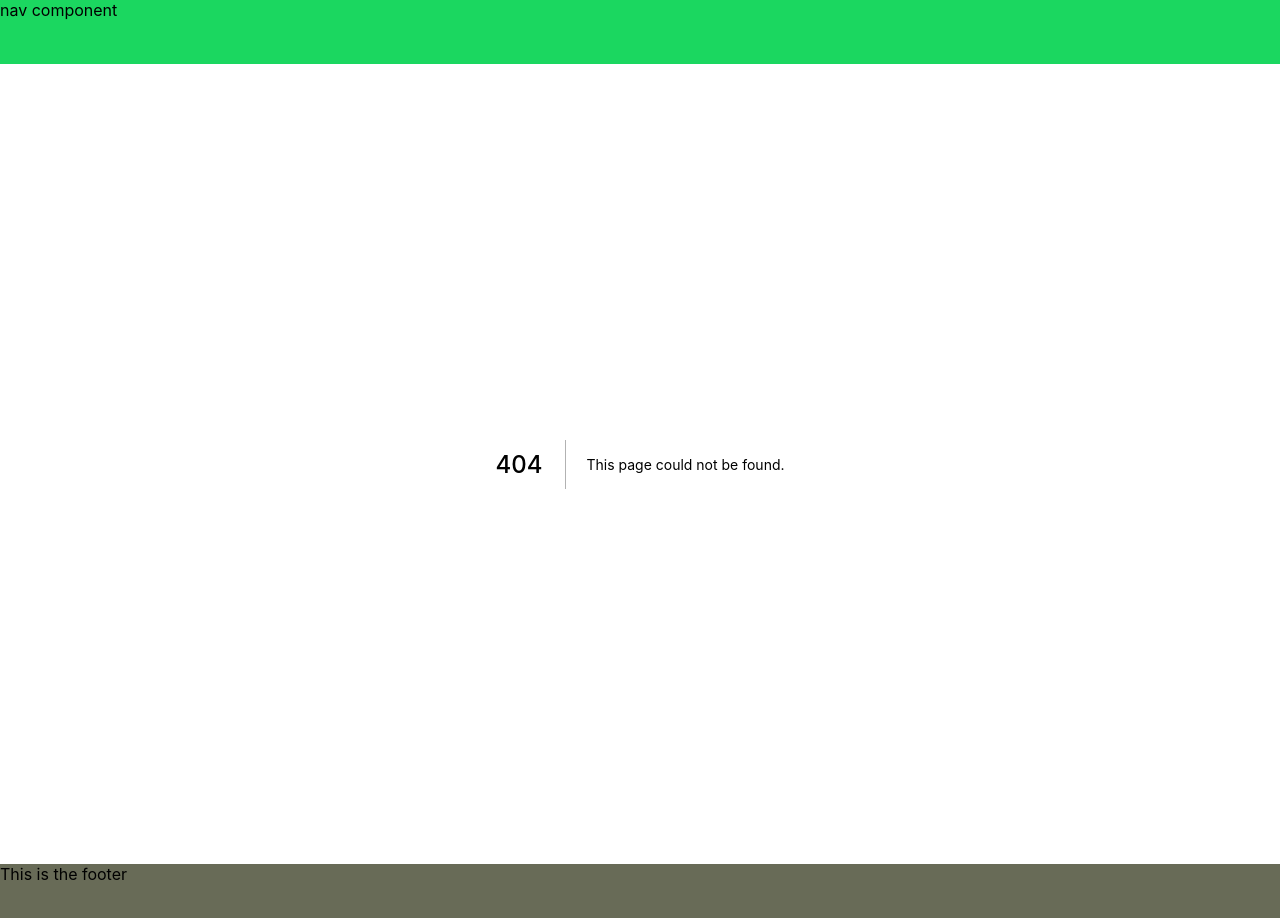
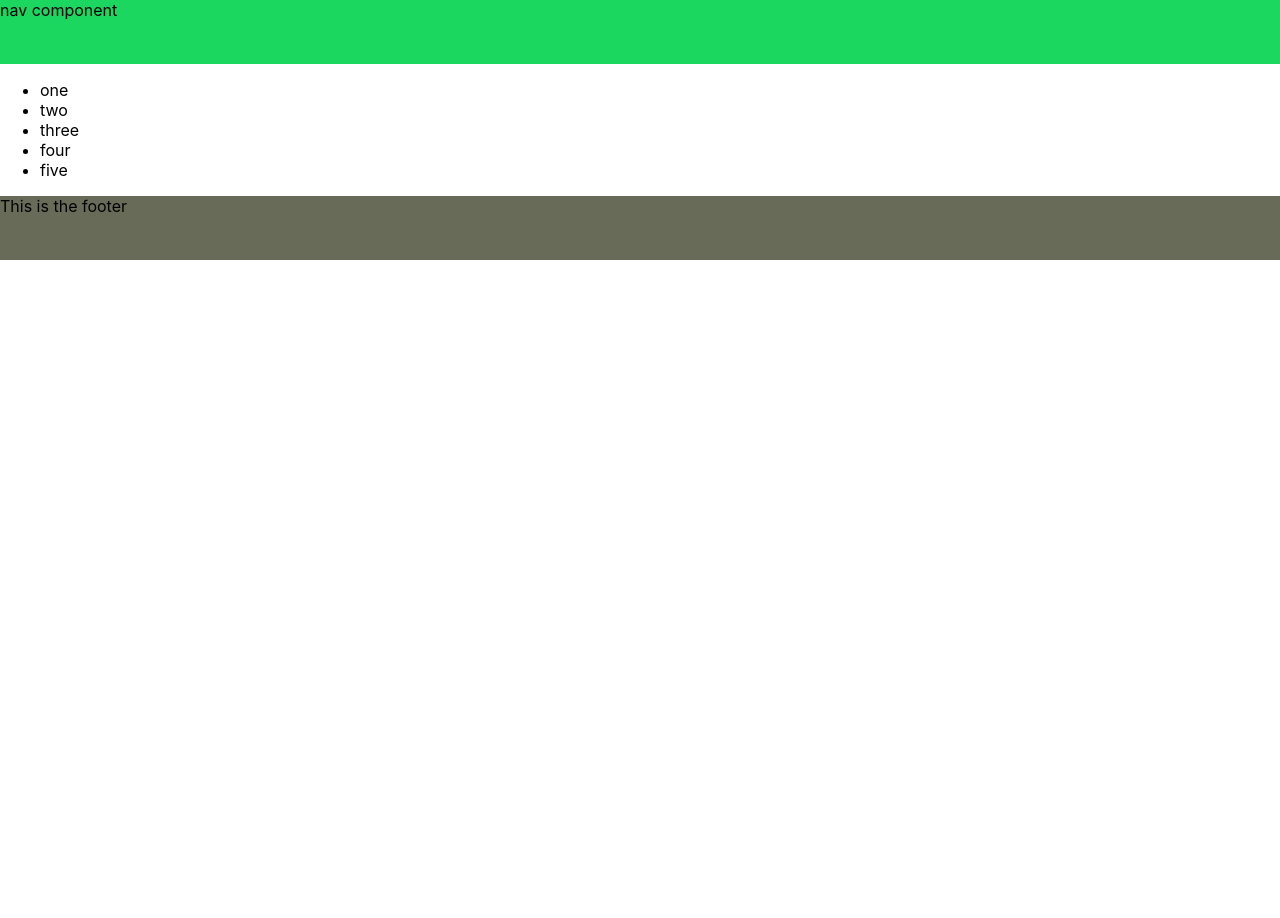
Before and after one commit to chingu-voyages/v33-bears-team-10, a Next.js app: page /QuizSelection in a window 1280 px wide. Before the commit this address had no page. Shown: the top 918 px of the page. After the commit the page ends 800 px from the top, so only its background shows below. Built offline with nearby package versions, Linux system fonts and the light colour scheme.

Commit message:
fix test issues with next/image, add QuizSelection base page, add quizHero tests

```diff
--- /dev/null
+++ b/pages/QuizSelection.tsx
@@ -0,0 +1,17 @@
+import React from 'react';
+
+const QuizSelection = () => {
+  return (
+    <div>
+      <ul>
+        <li>one</li>
+        <li>two</li>
+        <li>three</li>
+        <li>four</li>
+        <li>five</li>
+      </ul>
+    </div>
+  );
+};
+
+export default QuizSelection;
```
Also changed, not shown: 1 other file (tests, documents, lock files or other folders).
